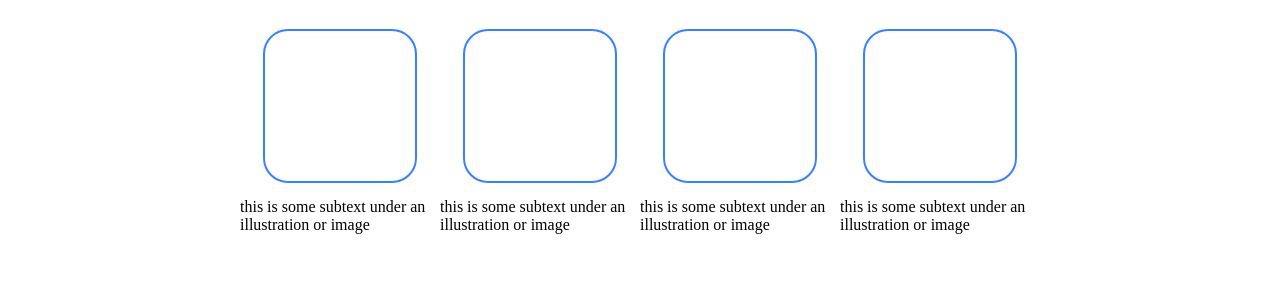
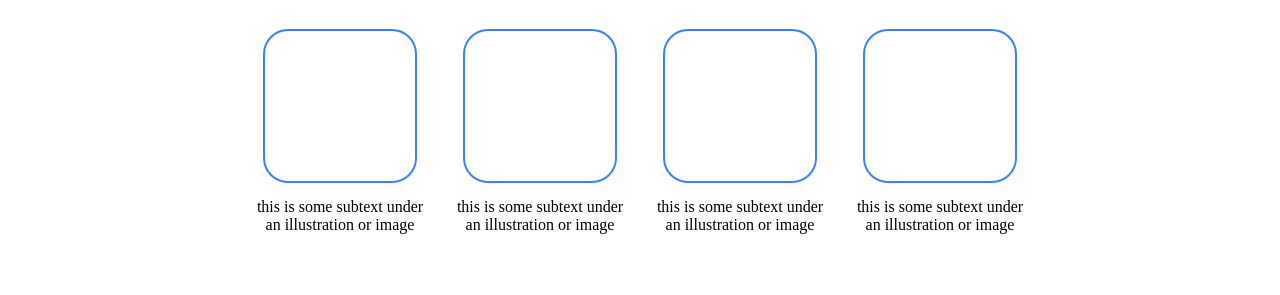
Before and after one commit to cmdax/Landing-page, a plain HTML site: page index.html in a window 1280 px wide. Shown: the part 505-800 px from the top of the page. Drawn offline with Linux system fonts and the light colour scheme.

Commit message:
Fix small imperfection in section 2

```diff
--- a/style.css
+++ b/style.css
@@ -1,3 +1,8 @@
+body{
+    display: flex;
+    flex-direction: column;
+}
+
 .header {
     display: flex;
     background-color: #1F2937;
@@ -105,8 +110,10 @@ button {
     align-items: center;
 }
 
-.element .descripiton{
-    width: 150px;
+.element .description{
+    text-align: center;
+    max-width: 170px;
+
 }
 
 
```
